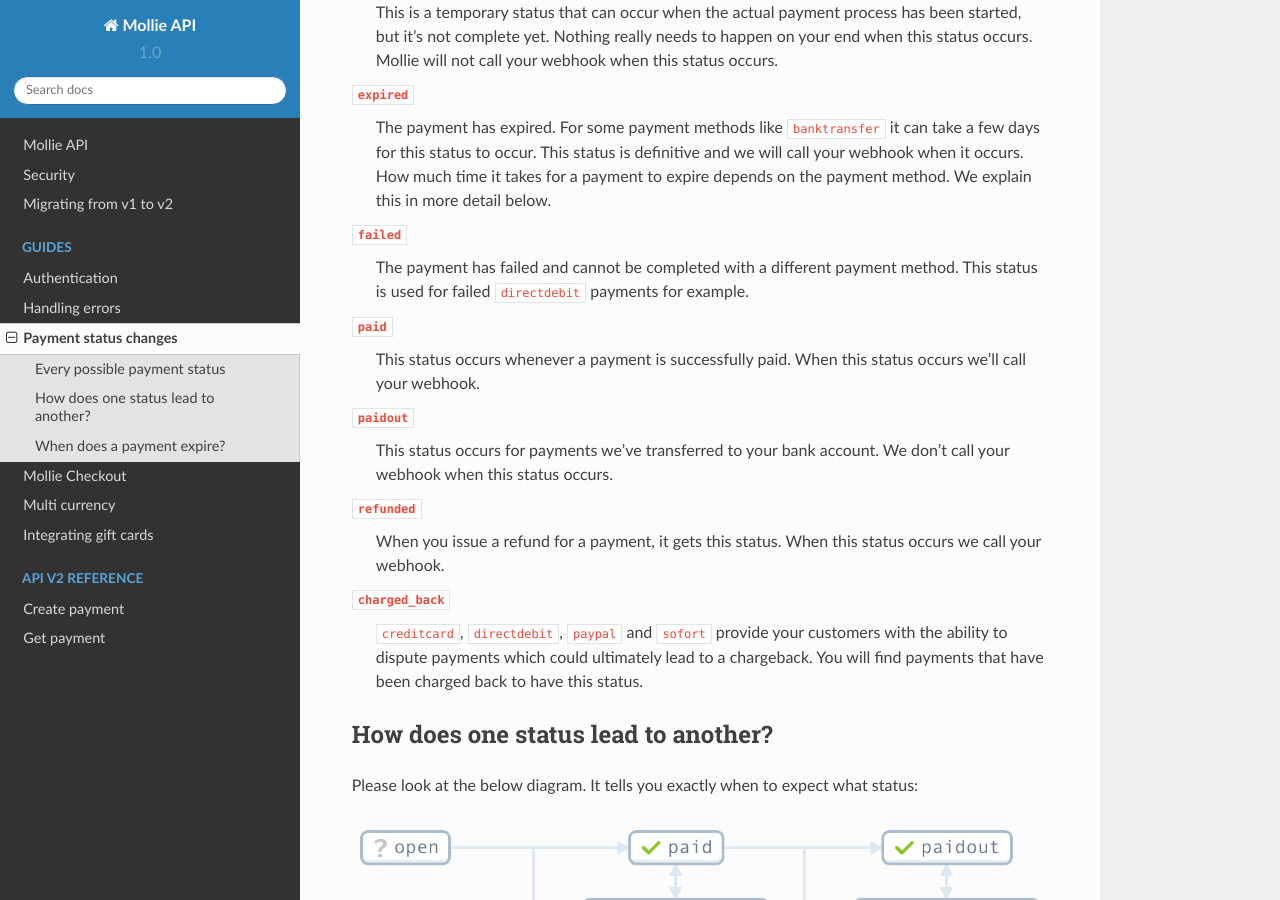
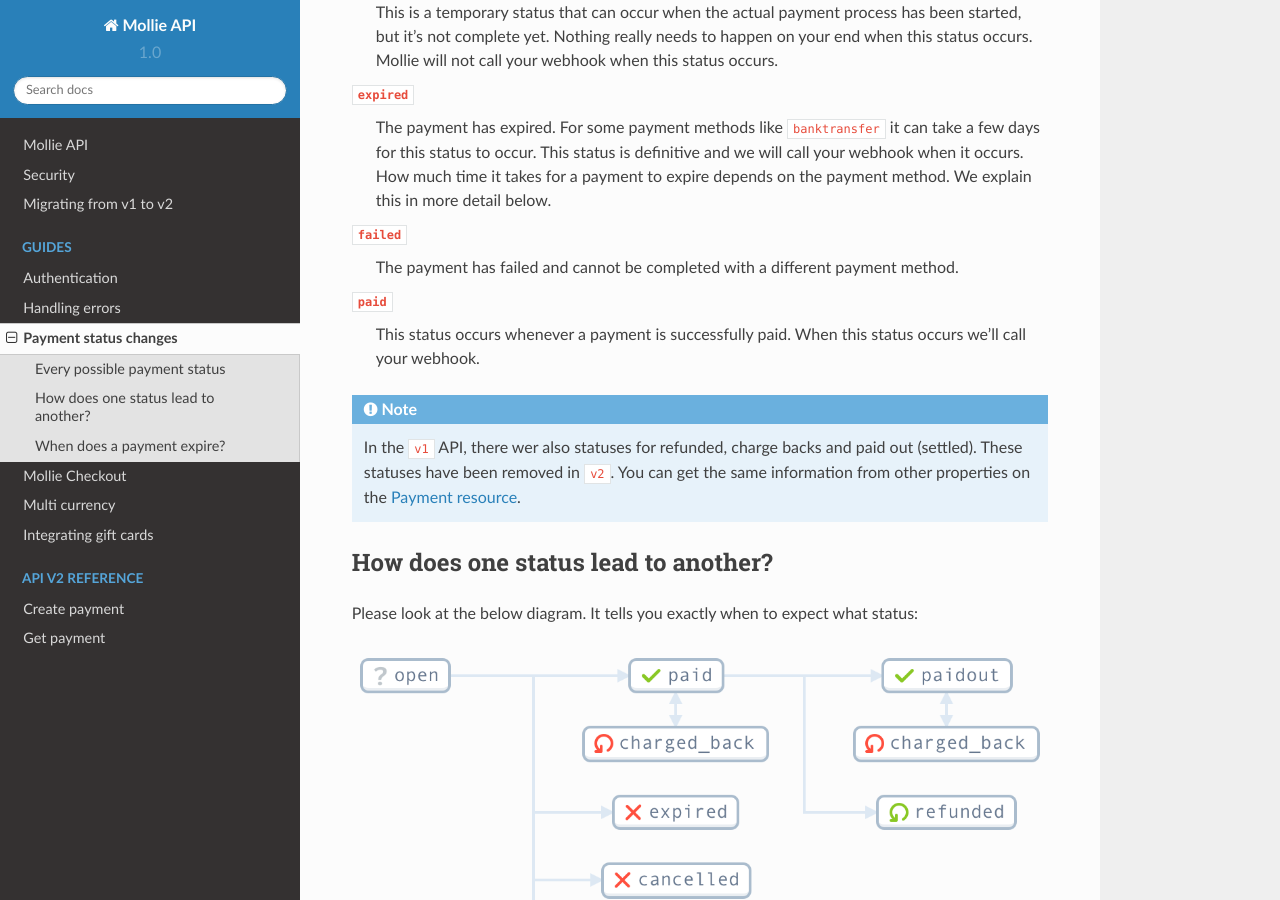
Before and after one commit to zsparal/api-documentation, a Sphinx documentation site: the page built from source/guides/payment-status-changes.rst, in a window 1280 px wide and 900 px high, scrolled down 500 px. Built offline with Sphinx 7.4.7 and the Read the Docs theme 2.0.0, drawn with Linux system fonts in a browser that asks for light colours.

Commit message:
Update statuses, make Sphinx fail on warnings.

```diff
--- a/source/guides/payment-status-changes.rst
+++ b/source/guides/payment-status-changes.rst
@@ -24,24 +26,14 @@
     to expire depends on the payment method. We explain this in more detail below.
 
 ``failed``
-    The payment has failed and cannot be completed with a different payment method. This status is used for failed
-    ``directdebit`` payments for example.
+    The payment has failed and cannot be completed with a different payment method.
 
 ``paid``
     This status occurs whenever a payment is successfully paid. When this status occurs we'll call your webhook.
 
-``paidout``
-    This status occurs for payments we've transferred to your bank account. We don't call your webhook when this status
-    occurs.
-
-``refunded``
-    When you issue a refund for a payment, it gets this status. When this status occurs we call your webhook.
-
-``charged_back``
-    ``creditcard``, ``directdebit``, ``paypal`` and ``sofort`` provide your customers with the ability to dispute
-    payments which could ultimately lead to a chargeback. You will find payments that have been charged back to have
-    this status.
-
+.. note:: In the ``v1`` API, there wer also statuses for refunded, charge backs and paid out (settled). These statuses
+          have been removed in ``v2``. You can get the same information from other properties on the
+          :ref:`Payment resource <v2/payment-get>`.
 
 How does one status lead to another?
 ------------------------------------
--- a/source/reference/v2/get-payment.rst
+++ b/source/reference/v2/get-payment.rst
@@ -3,11 +3,11 @@
 Get payment
 ===========
 
-``GET https://api.mollie.com/v2/payments/id``
+``GET https://api.mollie.com/v2/payments/*id*``
 
 Retrieve a single payment object by its payment token.
 
-.. note:: We call your webhook when the `payment status changes <guides/payment-status-changes>`, so there's no need
+.. note:: We call your webhook when the :ref:`payment status changes <payment-status-changes>`, so there's no need
           to poll this endpoint for status changes.
 
 Parameters
```
Also changed, not shown: other parts of source/guides/payment-status-changes.rst (+2 -0 lines), 1 other file.
